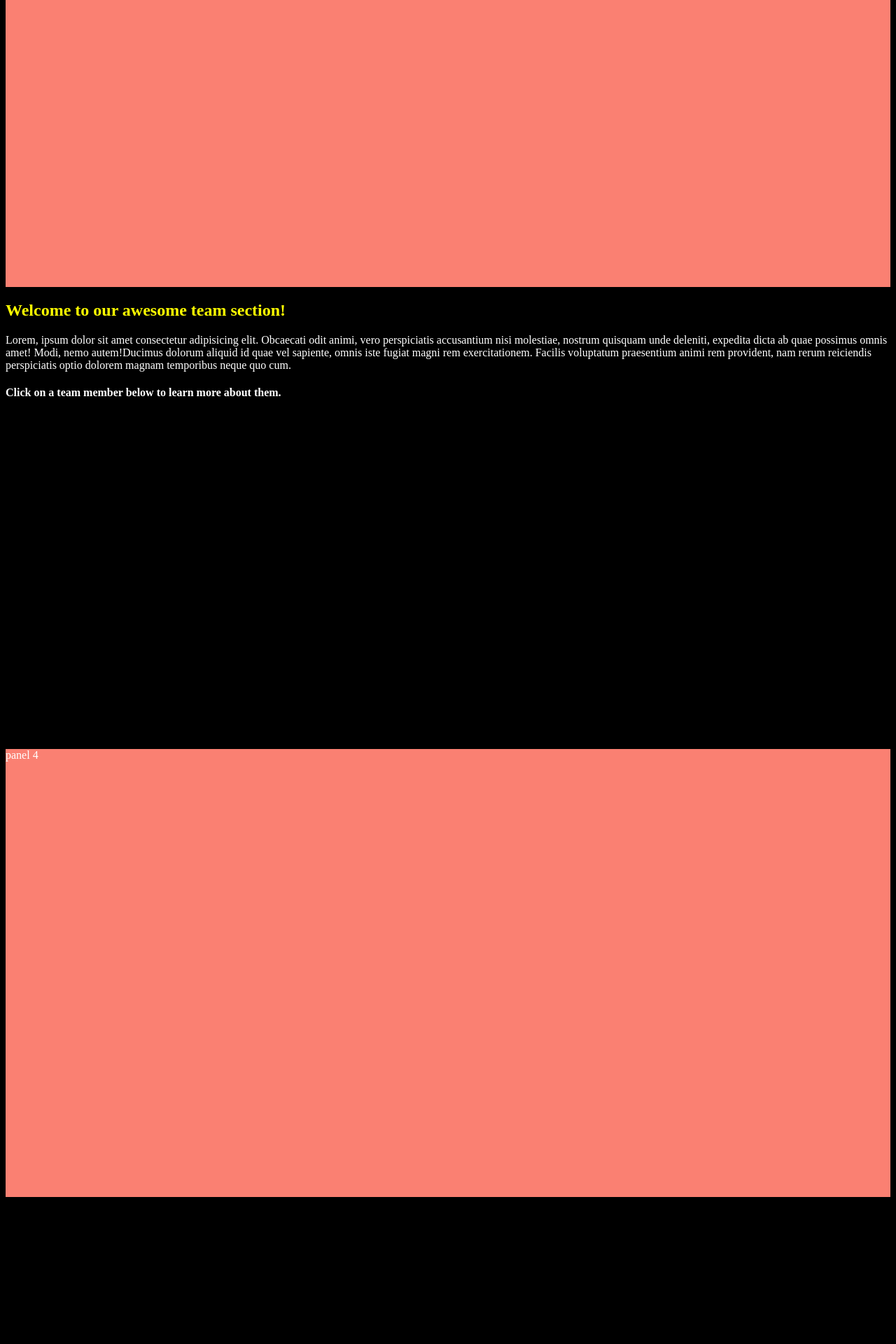
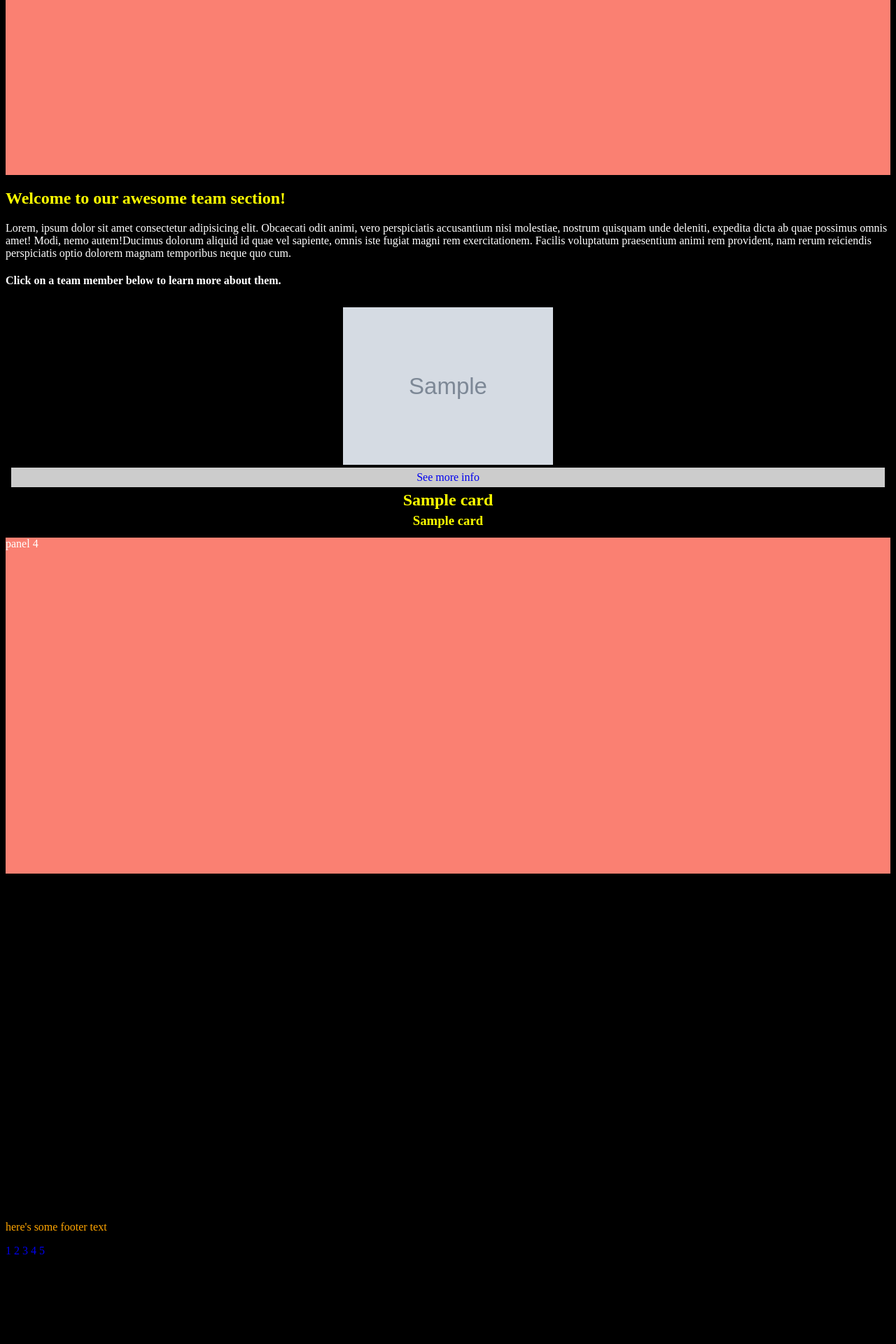
Before and after one commit to vira-romanko/Week7_db, a Node server app: page / in a window 1280 px wide. Shown: the part 348-2268 px from the top of the page at 70% size. After the commit the page ends 2140 px from the top, so only its background shows below. Run offline with Node 20, Linux system fonts and the light colour scheme; tables that the repository leaves empty or names only in its code hold one stand-in row (values such as "Sample post"); grey boxes marked "Sample" are stand-in pictures.

Commit message:
class working files

```diff
--- a/config.js
+++ b/config.js
@@ -1,6 +1,6 @@
 const config = {
     host: "localhost",
-    port: 3306, // 8889 for mac
+    port: 8889, // 8889 for mac
     uname: "root",
     pword: "root", // leave blank for windows
     database: "db_card"
--- a/public/css/main.css
+++ b/public/css/main.css
@@ -1,2 +1,2 @@
-nav{background-color:pink}nav ul{margin:0;padding:0}nav ul li{display:inline}nav a{text-decoration:none}.team{display:flex;flex-direction:row;flex-wrap:wrap;justify-content:space-evenly}.team .user-panel{flex:0 1 200px;text-align:center;padding:8px}.team .user-panel .u-avatar{max-width:200px}.team .user-panel .u-link{display:block;text-decoration:none;margin:0 auto;background-color:rgba(255,255,255,0.8);padding:5px}.team .user-panel h1,.team .user-panel h3{margin:5px 0}@media screen and (min-width: 900px){.team .user-panel{flex:1 1}.team .user-panel .u-avatar{max-width:300px}}.lightbox{display:none;flex-direction:row;min-height:100vh;width:100%;position:fixed;top:0;z-index:5000;padding:20px;background-color:rgba(0,0,0,0.85)}.lightbox .sidebar{flex:1}.lightbox .lb-content{flex:3}.lightbox img{max-width:250px}.lightbox .close{right:24px;top:10px;cursor:pointer;font-size:2em;position:fixed;border:thin solid white;padding:2px 14px 5px;border-radius:50%;background-color:rgba(255,255,255,0.25)}.show-lb{display:flex !important}.u-social li{display:inline-block;padding:10px}body{color:#fff;background-color:#000}h1,h2,h3{color:#ff0}.panel{min-height:80vh}.panel:nth-child(odd){background-color:salmon;color:white}#to-top{position:fixed;bottom:10px;right:10px;display:none}footer{color:orange}ul{margin:0;padding:0}ul li{display:inline}ul li a{text-decoration:none}
+nav{background-color:pink}nav ul{margin:0;padding:0}nav ul li{display:inline}nav a{text-decoration:none}.team{display:flex;flex-direction:row;flex-wrap:wrap;justify-content:space-evenly}.team .user-panel{flex:0 1 200px;text-align:center;padding:8px}.team .user-panel .u-avatar{max-width:200px}.team .user-panel .u-link{display:block;text-decoration:none;margin:0 auto;background-color:rgba(255,255,255,0.8);padding:5px}.team .user-panel h1,.team .user-panel h3{margin:5px 0}@media screen and (min-width: 900px){.team .user-panel{flex:1 1}.team .user-panel .u-avatar{max-width:300px}}.lightbox{display:none;flex-direction:row;min-height:100vh;width:100%;position:fixed;top:0;z-index:5000;padding:20px;background-color:rgba(0,0,0,0.85)}.lightbox .sidebar{flex:1}.lightbox .lb-content{flex:3}.lightbox img{max-width:250px}.lightbox .close{right:24px;top:10px;cursor:pointer;font-size:2em;position:fixed;border:thin solid white;padding:2px 14px 5px;border-radius:50%;background-color:rgba(255,255,255,0.25)}.show-lb{display:flex !important}.u-social li{display:inline-block;padding:10px}body{color:#fff;background-color:#000}h1,h2,h3{color:#ff0}.panel{min-height:60vh}.panel:nth-child(odd){background-color:salmon;color:white}#to-top{position:fixed;bottom:10px;right:10px;display:none}footer{color:orange}ul{margin:0;padding:0}ul li{display:inline}ul li a{text-decoration:none}
 /*# sourceMappingURL=main.css.map */
--- a/routes/index.js
+++ b/routes/index.js
@@ -12,10 +12,31 @@ router.get('/', (req, res) => {
     sql.query(query, (err, result) => {
         if (err) { throw err; console.log(err); }
 
+        //console.log(result); // should see objects wrapped in an array
+
+        // render the home view with dynamic data
+        res.render('home', { data: result });
+
+
+    })
+})
+//looling for localhost:3000/anything
+router.get('/:id', (req, res) => {
+    console.log("hit a dynamic route");
+    console.log(req.params.id);
+
+
+    let query = `SELECT  * FROM tbl_bio WHERE profID="${req.params.id}"`;
+
+    sql.query(query, (err, result) => {
+        if (err) { throw err; console.log(err); }
+
         console.log(result); // should see objects wrapped in an array
 
         // render the home view with dynamic data
-        res.render('home', { data: result });
+        //res.render('home', { data: result });
+
+
     })
 })
 
--- a/sass/main.scss
+++ b/sass/main.scss
@@ -10,7 +10,7 @@ body {
 
 h1, h2, h3 { color: $heading-color }
 
-.panel { min-height: 80vh; }
+.panel { min-height: 60vh; }
 
 .panel:nth-child(odd) {
     background-color: salmon;
--- a/views/home.hbs
+++ b/views/home.hbs
@@ -22,7 +22,27 @@
 
     <div class="team">
         <!-- loop through all our team members and put their info on the page -->
+   {{!-- this is exactly like forEach loop with vanila JS --}}
 
+    {{#each data}}
+    <div class="user-panel">
+        <img  class="u-avatar" src="images/{{avatar}}">
+        <a class="u-link" href="{{ID}}">
+            See more info
+        </a>
+        <h1>
+            {{Name}}
+        </h1>
+        <h3>
+            {{JobTitle}}
+        </h3>
+
+
+    </div>
+
+
+
+        {{/each}}
     </div>
     </div>
 
```
